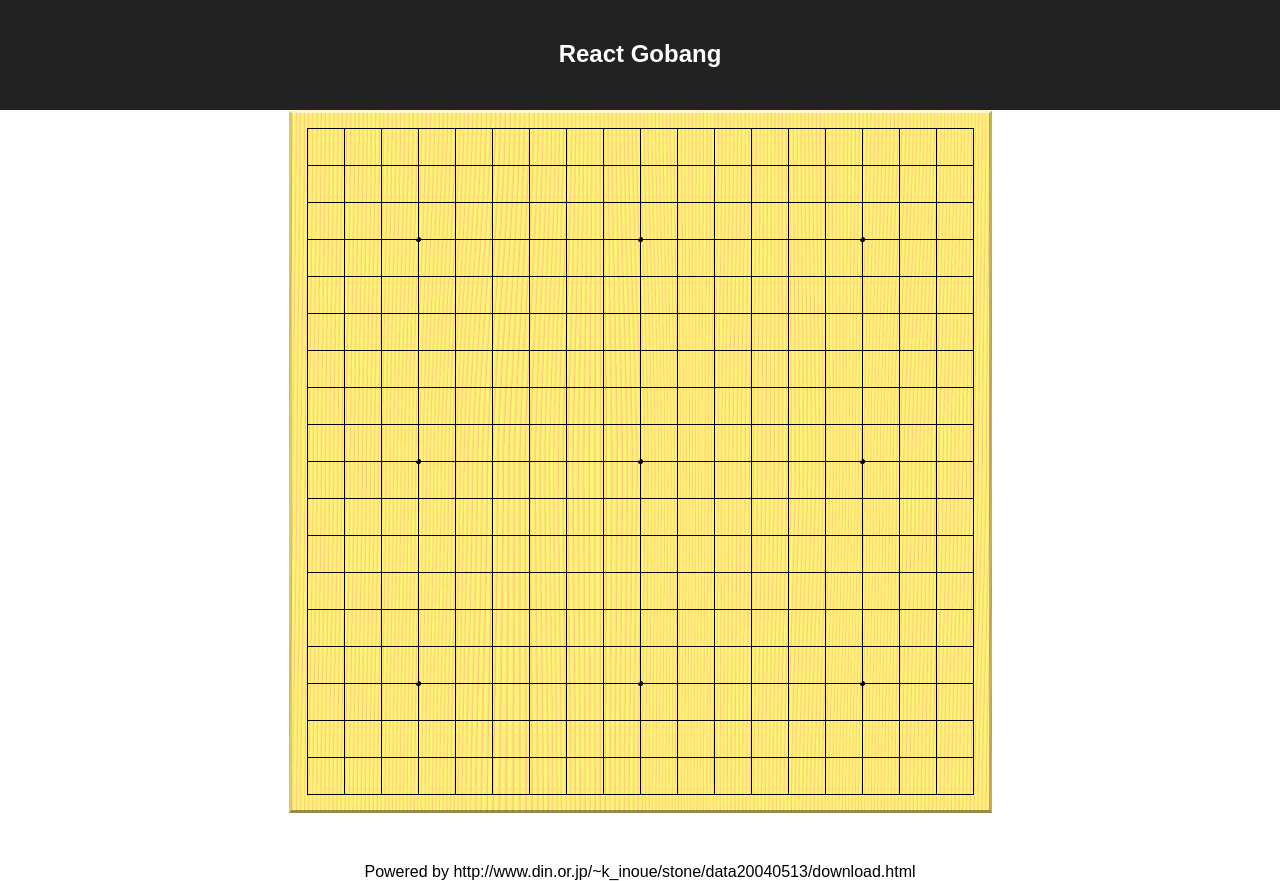
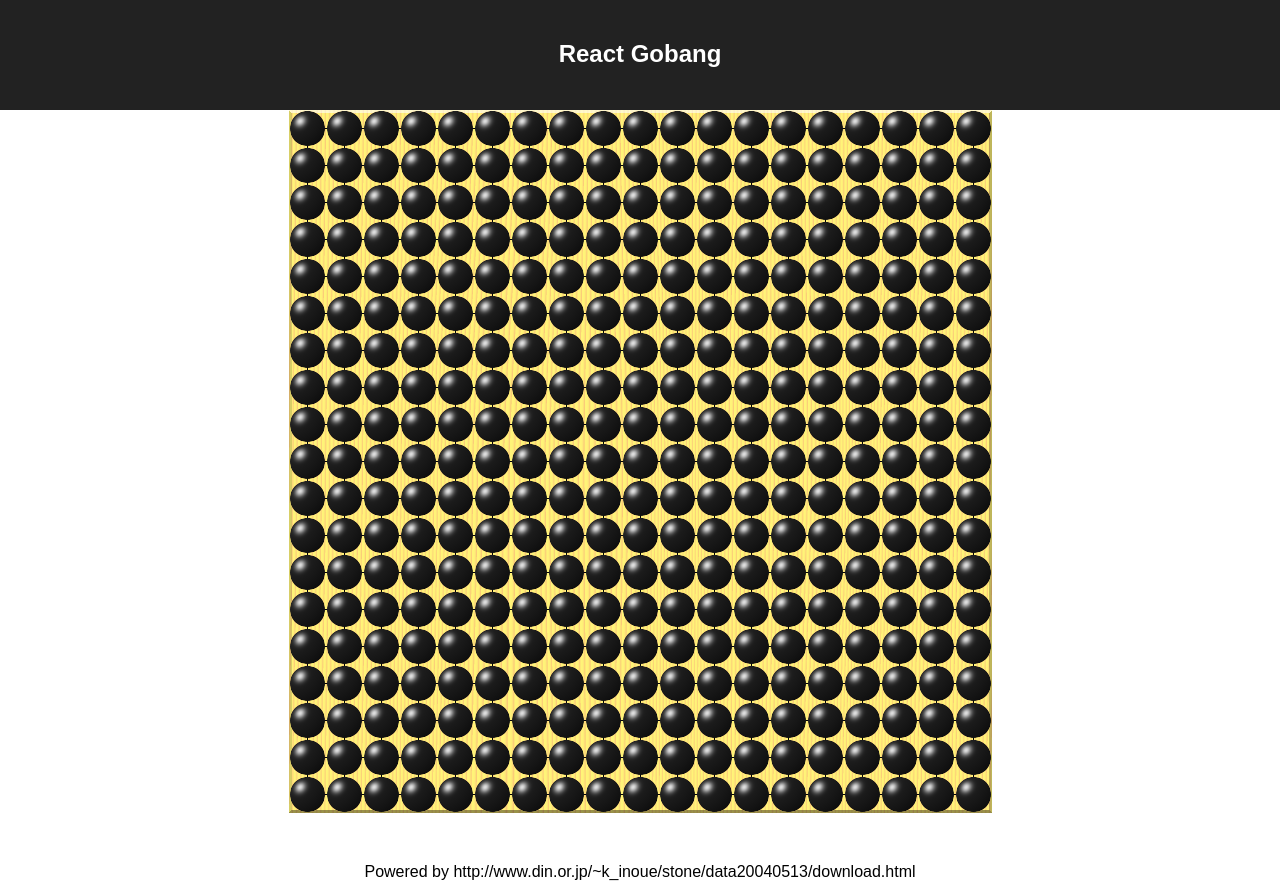
Before and after one commit to gtakat/react-gobang, a React (Create React App) app: page / in a window 1280 px wide. Built offline with nearby package versions, Linux system fonts and the light colour scheme.

Commit message:
layout goishi

```diff
--- a/src/App.css
+++ b/src/App.css
@@ -22,9 +22,10 @@
 }
 
 .App-masu {
-  border: solid 1px red;
   width: 37px;
   height: 37px;
+  position: relative;
+  float: left;
 }
 
 .App-goishi-white {
--- a/src/App.js
+++ b/src/App.js
@@ -47,7 +47,8 @@ class Goban extends Component {
 
     for (let i=0; i<19; i++) {
       for(let j=0; j<19; j++) {
-        let masu = <Masu row={i} col={j} />;
+        const key = `${i}_${j}`;
+        let masu = <Masu key={key} row={i} col={j} />;
         squares.push(masu);
       }
     }
@@ -68,9 +69,11 @@ class Masu extends Component {
     }
   }
   render() {
-    console.log(this.state.row);
+    console.log(`(${this.props.row},${this.props.col})`);
     return (
-      <div className="App-Masu" />
+      <div className="App-masu">
+        <div className="App-goishi-black" />
+      </div>
     );
   }
 }
```
Also changed, not shown: src/goishi19.png.
